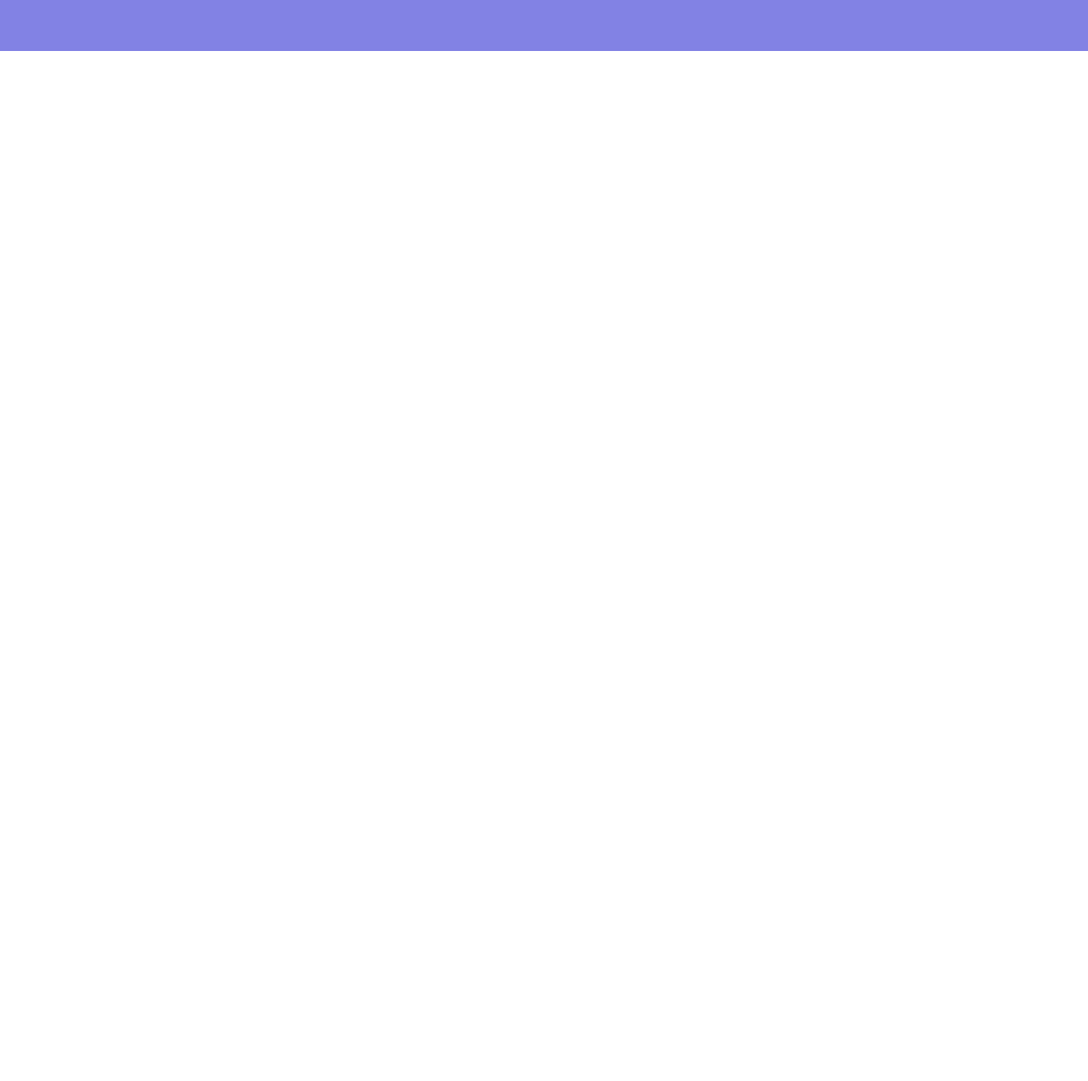
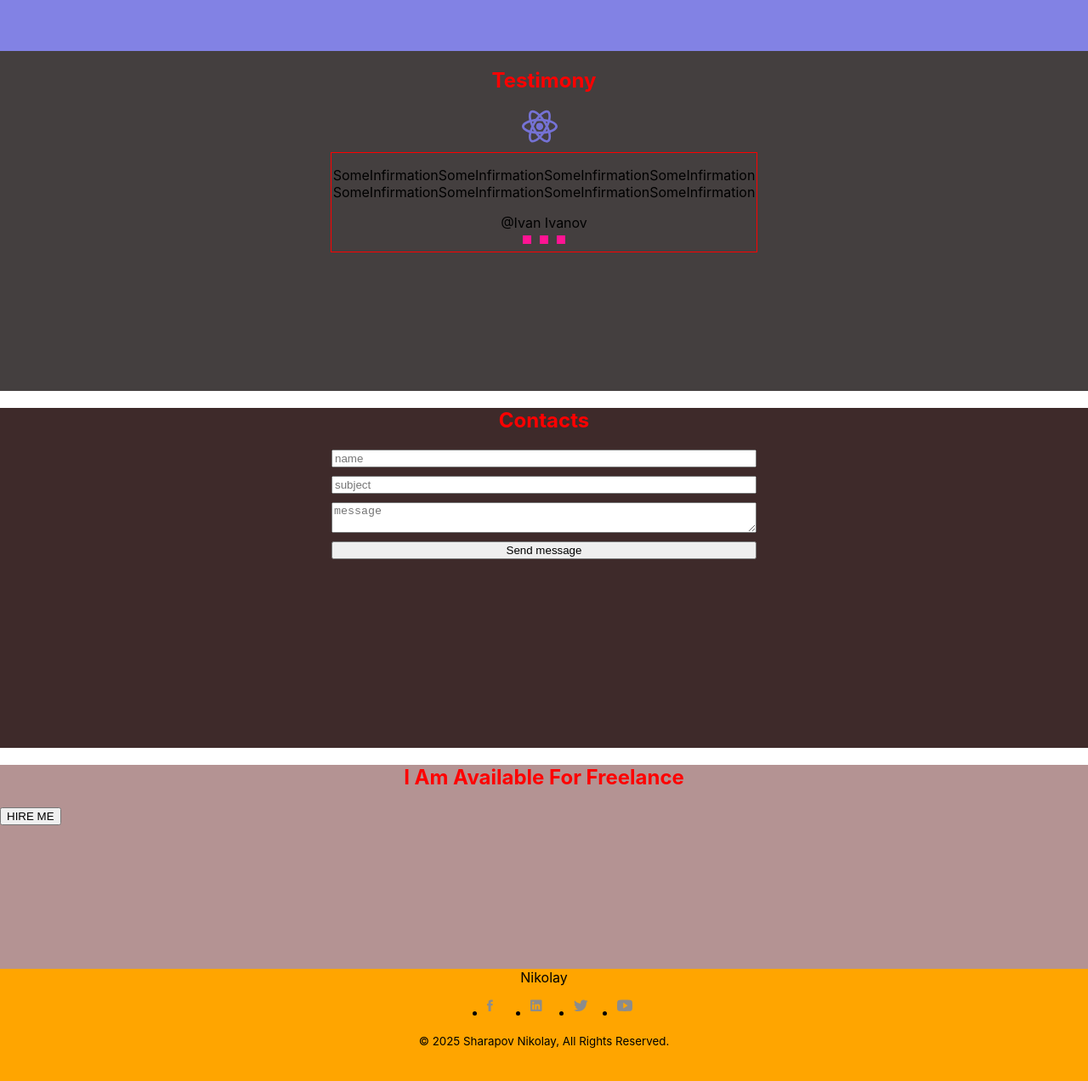
Before and after one commit to Fergus-son/portfoliomy, a React (Vite) app: page / in a window 1280 px wide. Shown: the part 2580-3852 px from the top of the page at 85% size. Before the commit the page ends 2640 px from the top, so only its background shows below. Built offline with nearby package versions, Linux system fonts and the light colour scheme.

Commit message:
final create portfolio

```diff
--- a/src/App.tsx
+++ b/src/App.tsx
@@ -1,7 +1,11 @@
 import './App.css'
 import { Header } from './layout/header/Header';
+import { Contact } from './layout/sections/contacts/Contact';
+import { Footer } from './layout/sections/footer/Footer';
 import { Main } from './layout/sections/main/Main';
 import { Skills } from './layout/sections/skills/Skills';
+import { Slogan } from './layout/sections/slogan/Slogan';
+import { Testimony } from './layout/sections/testimony/Testimony';
 import { Works } from './layout/sections/works/Works';
 
 function App() {
@@ -11,6 +15,10 @@
             <Main />
             <Skills />
             <Works />
+            <Testimony />
+            <Contact />
+            <Slogan />
+            <Footer />
         </div>
     )
 }
--- /dev/null
+++ b/src/components/Button.tsx
@@ -0,0 +1,5 @@
+import styled from "styled-components";
+
+export const Button = styled.button`
+
+`
--- /dev/null
+++ b/src/components/slider/Slider.tsx
@@ -0,0 +1,51 @@
+import styled from "styled-components";
+import { FlexWrapper } from "../FlexWrapper";
+
+export const Slider = () => {
+    return (
+        <StyledSlider>
+            <FlexWrapper>
+                <Slide>
+                    <Text>SomeInfirmationSomeInfirmationSomeInfirmationSomeInfirmation
+                        SomeInfirmationSomeInfirmationSomeInfirmationSomeInfirmation</Text>
+                    <Name>@Ivan Ivanov</Name>
+                </Slide>
+            </FlexWrapper>
+            <Pagination>
+                <span></span>
+                <span></span>
+                <span></span>
+            </Pagination>
+        </StyledSlider>
+    );
+};
+
+const StyledSlider = styled.div`
+    border: 1px solid red;
+    max-width: 500px;
+    display: flex;
+    flex-direction: column;
+    align-items: center;
+`
+
+const Slide = styled.div`
+    text-align: center;
+`
+
+const Text = styled.p`
+
+`
+
+const Name = styled.span`
+
+`
+
+const Pagination = styled.span`
+    span {
+        display: inline-block;
+        width: 10px;
+        height: 10px;
+        margin: 5px;
+        background-color: deeppink;
+    }
+`
--- /dev/null
+++ b/src/layout/sections/contacts/Contact.tsx
@@ -0,0 +1,35 @@
+import styled from "styled-components";
+import { SectionTitle } from "../../../components/SectionTitle";
+import { Button } from "../../../components/Button";
+
+export const Contact = () => {
+    return (
+        <StyledContact>
+            <SectionTitle>Contacts</SectionTitle>
+            <StyledForm>
+                <Field placeholder="name" />
+                <Field placeholder="subject" />
+                <Field placeholder="message" as={'textarea'}/>
+                <Button type="submit">Send message</Button>
+            </StyledForm>
+        </StyledContact>
+    );
+};
+
+const StyledContact = styled.section`
+    min-height: 50vh;
+    background-color: #3e2a2a;
+`
+
+const StyledForm = styled.form`
+    max-width: 500px;
+    width: 100%;
+    display: flex;
+    flex-direction: column;
+    gap: 10px;
+    margin: 0 auto;
+`
+
+const Field = styled.input`
+
+`
--- /dev/null
+++ b/src/layout/sections/footer/Footer.tsx
@@ -0,0 +1,63 @@
+import styled from "styled-components";
+import { Icon } from "../../../components/icon/Icon";
+import { FlexWrapper } from "../../../components/FlexWrapper";
+
+export const Footer = () => {
+    return (
+        <StyledFooter>
+            <FlexWrapper direction="column" align="center">
+                <Name>Nikolay</Name>
+                <SocialList>
+                    <SocialItem>
+                        <SocialLink>
+                            <Icon height="21px" width="21px" viewBox="0 0 21px 21px" iconId="facebook" />
+                        </SocialLink>
+                    </SocialItem>
+                    <SocialItem>
+                        <SocialLink>
+                            <Icon height="21px" width="21px" viewBox="0 0 21px 21px" iconId="lkdin" />
+                        </SocialLink>
+                    </SocialItem>
+                    <SocialItem>
+                        <SocialLink>
+                            <Icon height="21px" width="21px" viewBox="0 0 21px 21px" iconId="twitter" />
+                        </SocialLink>
+                    </SocialItem>
+                    <SocialItem>
+                        <SocialLink>
+                            <Icon height="21px" width="21px" viewBox="0 0 21px 21px" iconId="youtube" />
+                        </SocialLink>
+                    </SocialItem>
+                </SocialList>
+                <Copyright>© 2025 Sharapov Nikolay, All Rights Reserved.</Copyright>
+            </FlexWrapper>
+        </StyledFooter>
+    );
+};
+
+const StyledFooter = styled.footer`
+    background-color: orange;
+    min-height: 20vh;
+
+`
+
+const Name = styled.span`
+
+`
+
+const SocialList = styled.ul`
+    display: flex;
+    gap: 30px;
+`
+
+const SocialItem = styled.li`
+
+`
+
+const SocialLink = styled.a`
+
+`
+
+const Copyright = styled.small`
+
+`
--- /dev/null
+++ b/src/layout/sections/slogan/Slogan.tsx
@@ -0,0 +1,17 @@
+import styled from "styled-components";
+import { SectionTitle } from "../../../components/SectionTitle";
+import { Button } from "../../../components/Button";
+
+export const Slogan = () => {
+    return (
+        <StyledSlogan>
+            <SectionTitle>I Am Available For Freelance</SectionTitle>
+            <Button>HIRE ME</Button>
+        </StyledSlogan>
+    );
+};
+
+const StyledSlogan = styled.section`
+        min-height: 30vh;
+        background-color: #b49393;
+`
--- /dev/null
+++ b/src/layout/sections/testimony/Testimony.tsx
@@ -0,0 +1,22 @@
+import styled from "styled-components";
+import { SectionTitle } from "../../../components/SectionTitle";
+import { Icon } from "../../../components/icon/Icon";
+import { Slider } from "../../../components/slider/Slider";
+import { FlexWrapper } from "../../../components/FlexWrapper";
+
+export const Testimony = () => {
+    return (
+        <StyledTestimony>
+            <FlexWrapper direction="column" align="center">
+                <SectionTitle>Testimony</SectionTitle>
+                <Icon iconId="react" />
+                <Slider />
+            </FlexWrapper>
+        </StyledTestimony>
+    );
+};
+
+const StyledTestimony = styled.section`
+    min-height: 50vh;
+    background-color: #443f3f;
+`
```
Also changed, not shown: 1 other file (tests, documents, lock files or other folders).
